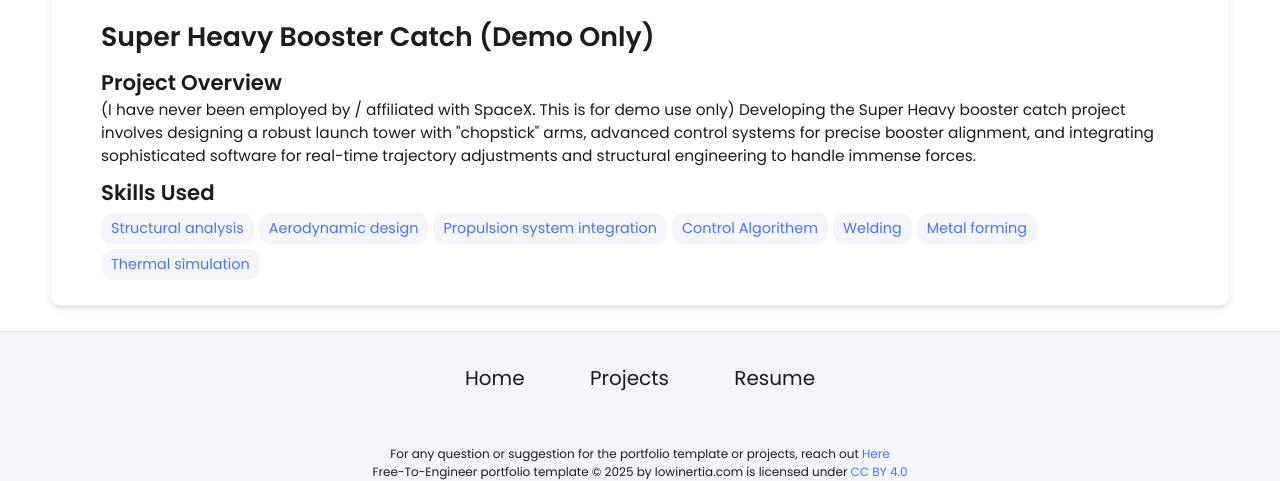
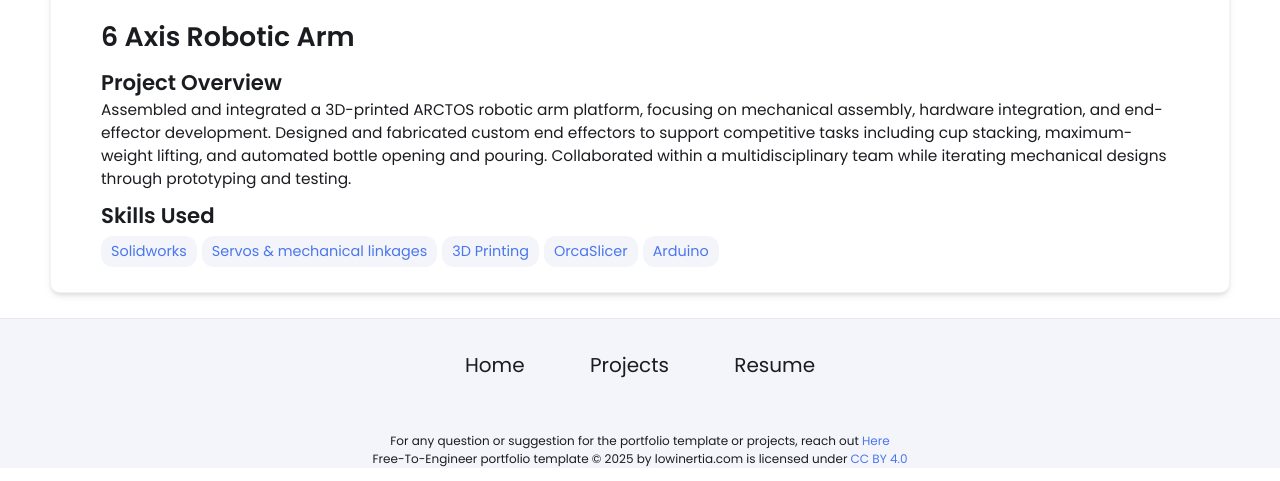
Before and after one commit to Samanlotfizad/Samanlotfizad.github.io, a Jekyll site: the page built from _projects/Roboticarm/index.md, in a window 1280 px wide. Shown: the part 490-971 px from the top of the page. Built offline with Jekyll 4.4.1, drawn with Linux system fonts in a browser that asks for light colours.

Commit message:
Update index.md

```diff
--- a/_projects/Roboticarm/index.md
+++ b/_projects/Roboticarm/index.md
@@ -1,16 +1,14 @@
 ---
 layout: post
-title: Super Heavy Booster Catch (Demo Only)
-description:  (I have never been employed by / affiliated with SpaceX. This is for demo use only)
-    Developing the Super Heavy booster catch project involves designing a robust launch tower with "chopstick" arms, advanced control systems for precise booster alignment, and integrating sophisticated software for real-time trajectory adjustments and structural engineering to handle immense forces.
+title: 6 Axis Robotic Arm
+description:
+    Assembled and integrated a 3D-printed ARCTOS robotic arm platform, focusing on mechanical assembly, hardware integration, and end-effector development. Designed and fabricated custom end effectors to support competitive tasks including cup stacking, maximum-weight lifting, and automated bottle opening and pouring. Collaborated within a multidisciplinary team while iterating mechanical designs through prototyping and testing.
 skills:
-  - Structural analysis
-  - Aerodynamic design
-  - Propulsion system integration
-  - Control Algorithem
-  - Welding
-  - Metal forming
-  - Thermal simulation
+  - Solidworks
+  - Servos & mechanical linkages
+  - 3D Printing
+  - OrcaSlicer
+  - Arduino
 
 main-image: /project2.jpg
 ---
```
